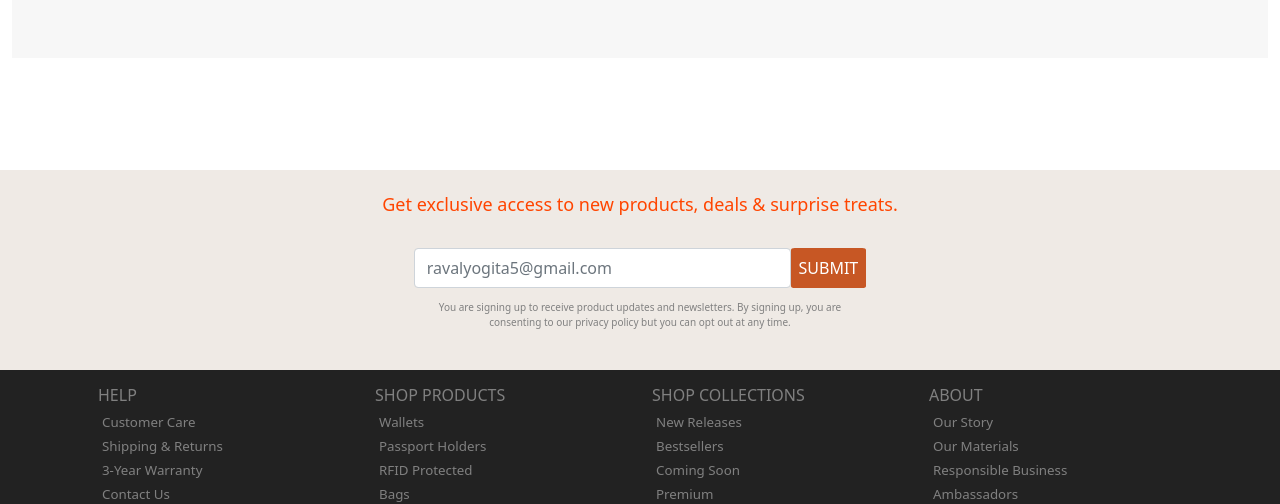
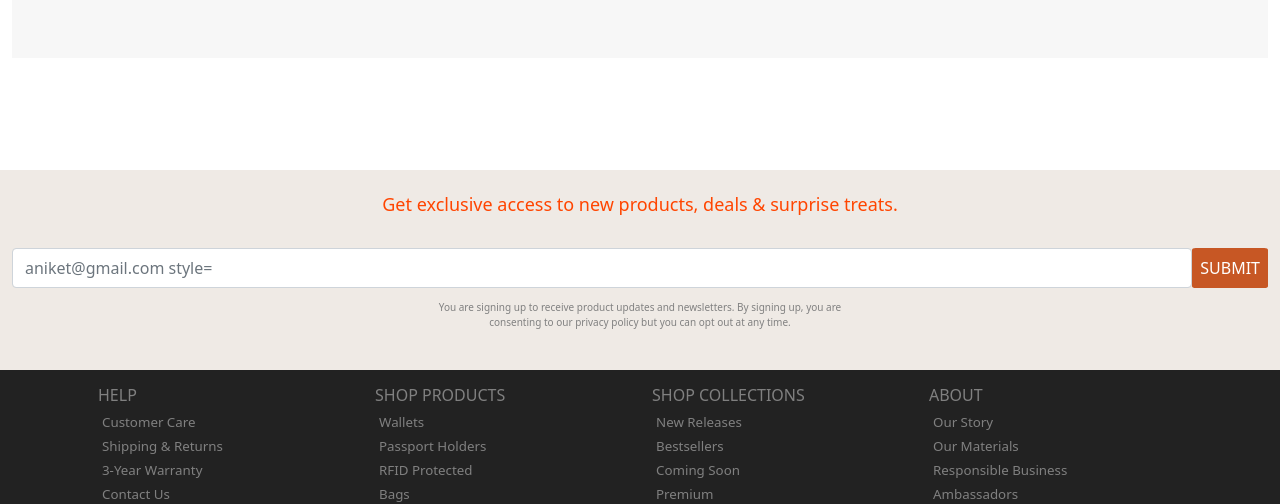
Before and after one commit to aniketshirsath/BellRoy_Fe, a plain HTML site: page f.html in a window 1280 px wide. Shown: the part 297-801 px from the top of the page. Drawn offline with nearby package versions, Linux system fonts and the light colour scheme; no server answers.

Commit message:
Update f.html

```diff
--- a/f.html
+++ b/f.html
@@ -86,7 +86,7 @@
         <div class="container-fluid f-conten mt-3" style="background-color: #EFEAE5; height: 200px;">
           <h6 class="text p-4">Get exclusive access to new products, deals & surprise treats.</h6>
           <div class="div d-flex justify-content-center ">
-            <input type="text " class="form-control " placeholder="ravalyogita5@gmail.com" style="width: 30%;">
+            <input type="text " class="form-control " placeholder="aniket@gmail.com style="width: 30%;">
              <button type="button" class="btnn p-2">SUBMIT</button>
             </div>
             <p class="line">You are signing up to receive product updates and newsletters. By signing up, you are <br>
```
